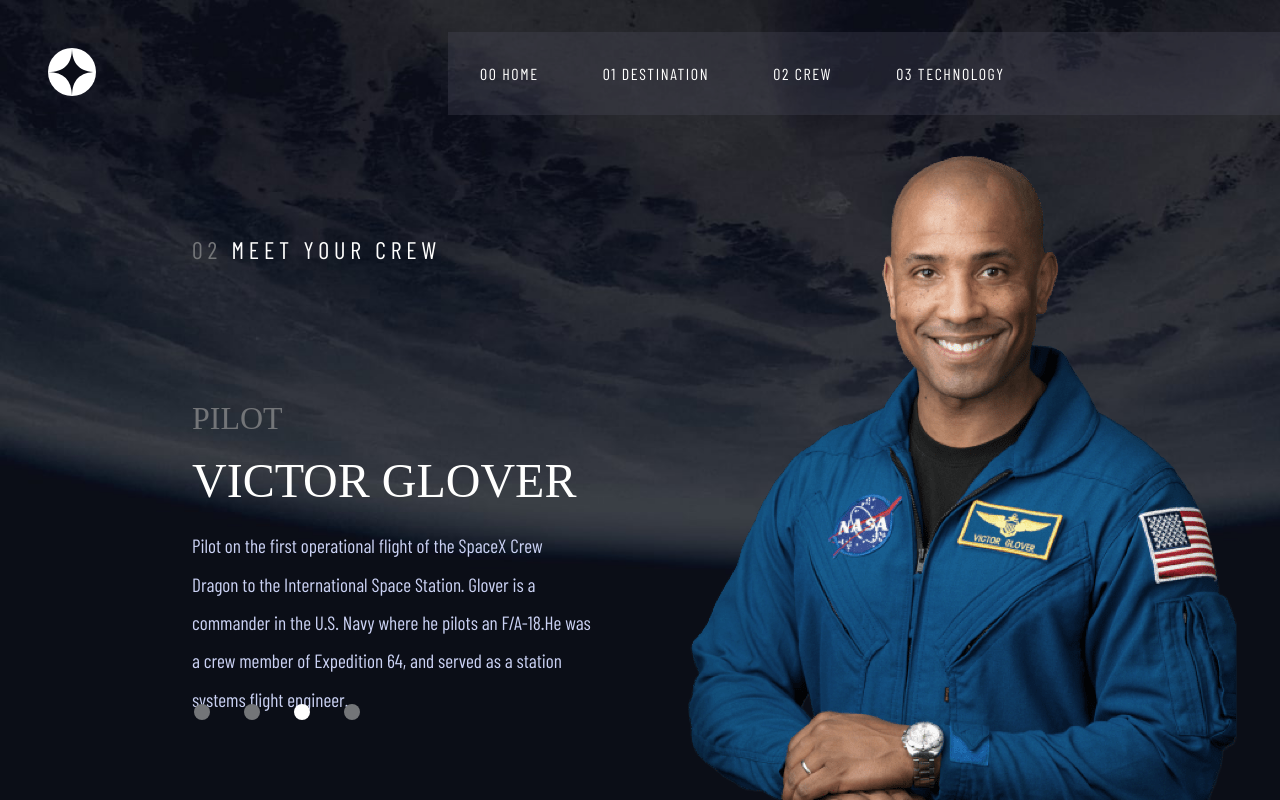
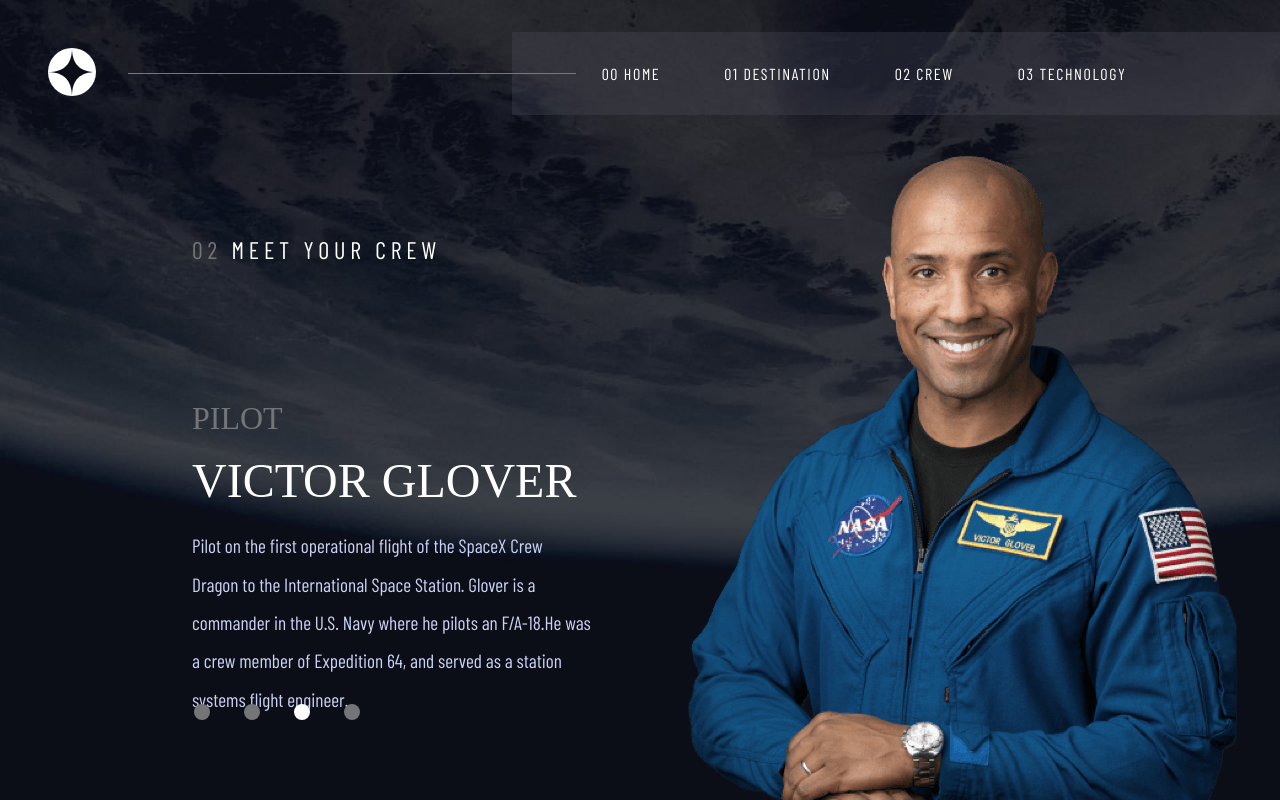
Before and after one commit to jakegodsall/space-tourism-website-frontend-practice, a Django app: page /crew/pilot in a window 1280 px wide. Run offline with Django 4.2, Linux system fonts and the light colour scheme; data comes from the database, SQL or seed files in the repository; some web fonts are replaced.

Commit message:
added horizontal bar to header

```diff
--- a/static/partials/header.css
+++ b/static/partials/header.css
@@ -12,7 +12,7 @@
 
 .header__navigation-bar {
     display: flex;
-    /* justify-content: space-around; */
+    justify-content: center;
     width: 100%;
     height: 100%;
     margin: 0;
@@ -20,7 +20,7 @@
 
     text-transform: uppercase;
 
-    width: 65vw;
+    width: 60vw;
     background: rgba(78, 78, 95, 0.3);
 
     color: var(--primary-text-color);
@@ -90,3 +90,12 @@
     text-decoration: none;
     color: inherit;
 }
+
+.header::after {
+    content: '';
+    border-bottom: 1px solid rgb(121, 120, 120);
+    position: absolute;
+    width: 35%;
+    display: block;
+    left: 8rem;
+}
--- a/technology/templates/technology/partials/tech.html
+++ b/technology/templates/technology/partials/tech.html
@@ -8,6 +8,6 @@
         <p>{{ description }}</p>
     </div>
     <div class="tech__col3">
-         <img src="{% static "technology/images/" %}{{ image }}" alt="" />
+        <img src="{% static 'technology/images/' %}{{ image }}" alt="" />
     </div>
 </div>
```
